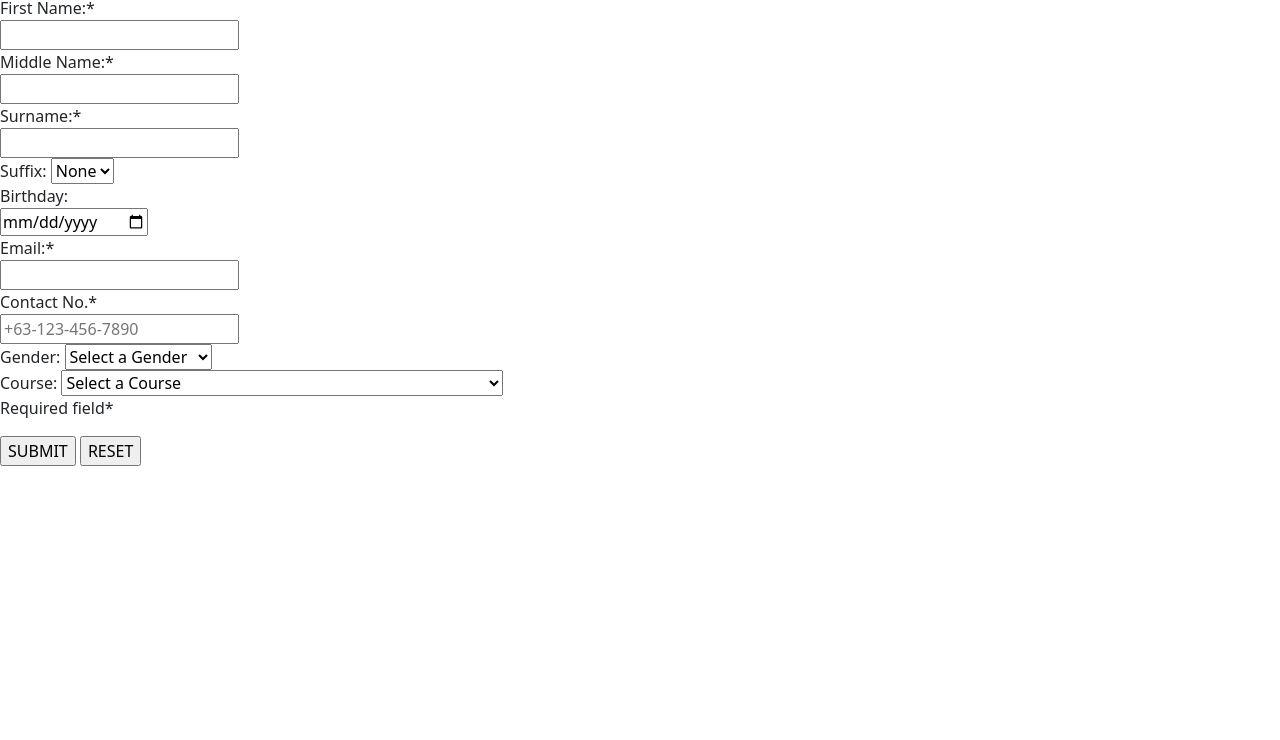
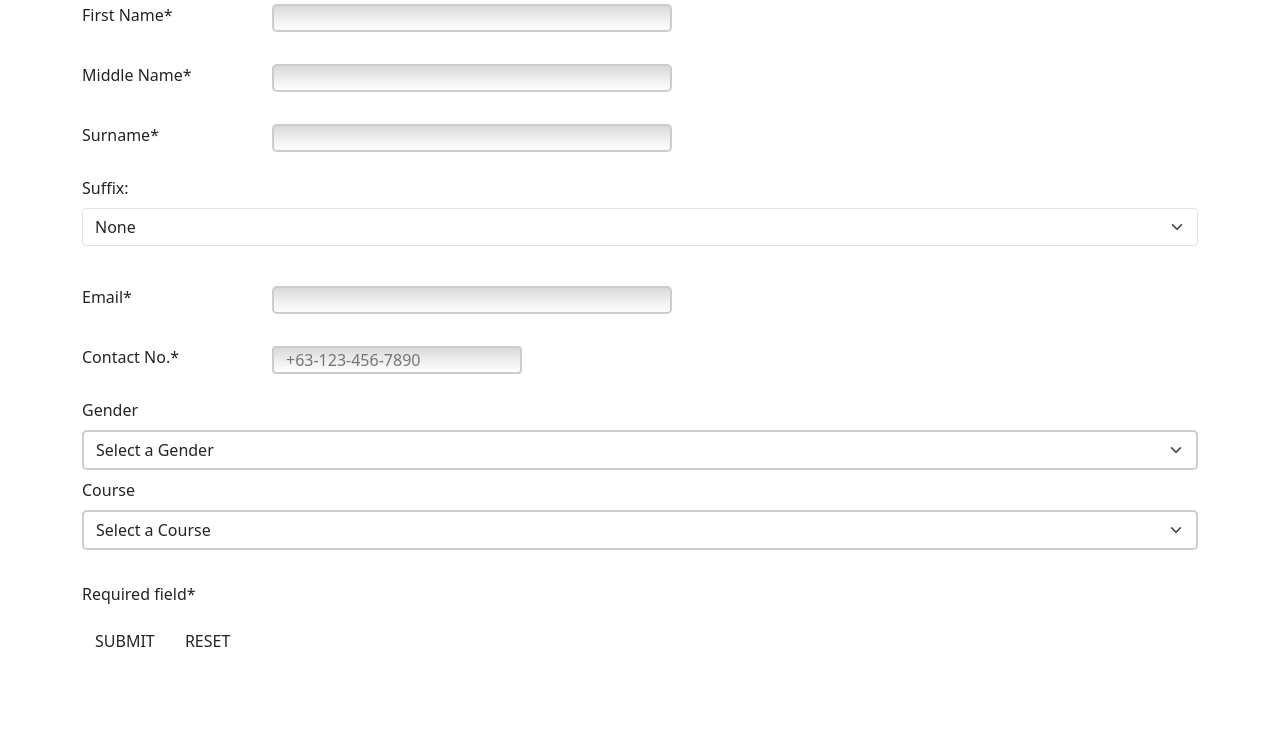
Before and after one commit to seanfrancisgenova/seanfrancisgenova.github.io, a plain HTML site: page module3/FA4/index.html in a window 1280 px wide. Shown: the part 60-800 px from the top of the page. Drawn offline with nearby package versions, Linux system fonts and the light colour scheme.

Commit message:
FA4 DONE

```diff
--- /dev/null
+++ b/module3/FA4/external_registration.css
@@ -0,0 +1,42 @@
+body {
+    font-family: system-ui, 'Open Sans', sans-serif;
+}
+input#firstname, input#midname, input#surname, input#email{
+    width: 400px;
+    height: 10px;
+    padding: 12px;
+    margin: 8px 0;
+    display:inline;
+    border: 2px solid #ccc;
+    border-radius: 5px;
+    background-image: linear-gradient(rgb(218, 218, 218), rgb(255, 255, 255));
+}
+
+select#suffix {
+    margin: 8px 0;
+    border-radius: 4px;
+}
+
+input[type="tel"]{
+    width: 250px;
+    height: 10px;
+    padding: 12px;
+    margin: 8px 0;
+    display:inline;
+    border: 2px solid #ccc;
+    border-radius: 4px;
+    background-image: linear-gradient(rgb(218, 218, 218), rgb(255, 255, 255));
+}
+
+select#gender {
+    margin: 8px 0;
+    display:inline;
+    border: 2px solid #ccc;
+    border-radius: 5px;
+}
+
+select#course {
+    margin: 8px 0;
+    border: 2px solid #ccc;
+    border-radius: 5px;
+}
--- a/module3/FA4/index.html
+++ b/module3/FA4/index.html
@@ -3,39 +3,63 @@
 <head>
     <meta charset="UTF-8">
     <meta name="viewport" content="width=device-width, initial-scale=1.0">
-    <link rel="stylesheet" href="https://cdn.jsdelivr.net/npm/bootstrap@5.3.3/dist/css/bootstrap.min.css">
+    <link href="https://cdn.jsdelivr.net/npm/bootstrap@5.3.6/dist/css/bootstrap.min.css" rel="stylesheet" integrity="sha384-4Q6Gf2aSP4eDXB8Miphtr37CMZZQ5oXLH2yaXMJ2w8e2ZtHTl7GptT4jmndRuHDT" crossorigin="anonymous">
+    <link rel="stylesheet" href="external_registration.css">
     <title>Registration Form</title>
 </head>
 <body>
-    <div>
+    <script src="https://cdn.jsdelivr.net/npm/bootstrap@5.3.6/dist/js/bootstrap.bundle.min.js" integrity="sha384-j1CDi7MgGQ12Z7Qab0qlWQ/Qqz24Gc6BM0thvEMVjHnfYGF0rmFCozFSxQBxwHKO" crossorigin="anonymous"></script>
+    <div class="container">
         <h1> School Registration Form</h1>
+
         <form name="Registration Form">
-            <label for="firstname"> First Name:* </label> <br>
-            <input type="text" id="firstname" required> <br>
 
-            <label for="midname"> Middle Name:* </label> <br>
-            <input type="text" id="midname" required> <br>
+            <div class="mb-3 row">
+                <label for="firstname" class="col-sm-2 col-form-label"> First Name* </label>
+                    <div class="col-sm-10">
+                        <input type="text" id="firstname" required>
+                    </div>
+            </div>
 
-            <label for="surname"> Surname:* </label> <br>
-            <input type="text" id="surname" required> <br>
+            <div class="mb-3 row">
+                <label for="midname" class="col-sm-2 col-form-label"> Middle Name* </label>
+                    <div class="col-sm-10">
+                        <input type="text" id="midname" required>
+                    </div>
+            </div>
+
+            <div class="mb-3 row">
+                <label for="surname" class="col-sm-2 col-form-label"> Surname* </label>
+                    <div class="col-sm-10">
+                        <input type="text" id="surname" required>
+                    </div>
+            </div>
+
 
             <label for="suffix"> Suffix:</label>
-            <select name="suffix" id="suffix">
+            <select select class="form-select" aria-label="Default select example" name="suffix" id="suffix">
                 <option value="none">None</option>
                 <option value="jr">Jr.</option>
                 <option value="sr">Sr.</option>
                 <option value="III">III</option>
             </select> <br>
-            <label for="bday">Birthday:</label> <br>
-            <input type="date"> <br>
-            <label for="email"> Email:* </label> <br>
-            <input type="text" id="email" required> <br>
 
-            <label for="contact"> Contact No.* </label> <br>
-            <input type="tel" id="contact" placeholder="+63-123-456-7890" pattern="[+63]{}-[0-9]{3}-[0-9]{3}-[0-9]{4}" required> <br>
+            <div class="mb-3 row">
+                <label for="email" class="col-sm-2 col-form-label"> Email* </label>
+                    <div class="col-sm-10">
+                        <input type="text" id="email" required>
+                    </div>
+            </div>
 
-            <label for="gender"> Gender:</label>
-            <select name="gender" id="gender">
+            <div class="mb-3 row">
+                <label for="contact" class="col-sm-2 col-form-label"> Contact No.* </label>
+                    <div class="col-sm-10">
+                        <input type="tel" id="contact" placeholder="+63-123-456-7890" pattern="[+63]{}-[0-9]{3}-[0-9]{3}-[0-9]{4}" required>
+                    </div>
+            </div>
+
+            <label for="gender"> Gender</label>
+            <select class="form-select" aria-label="Default select example" name="gender" id="gender">
                 <option value="gen">Select a Gender</option>
                 <option value="male">Male</option>
                 <option value="female">Female</option>
@@ -43,8 +67,8 @@
             </select>
             <br>
 
-            <label for="course"> Course:</label>
-            <select name="course" id="course">
+            <label for="course"> Course </label>
+            <select class="form-select" aria-label="Default select example" name="course" id="course">
                 <option value="ccourse">Select a Course</option>
                 <option value="bscs">Bachelor of Science in Computer Science</option>
                 <option value="bsit">Bachelor of Science in Information Technology</option>
@@ -59,10 +83,11 @@
                 <option value="bsme">Bachelor of Science in Mechanical Engineering</option>
             </select>
 
+            <br>
             <p>Required field*</p>
 
-            <input type="submit" value="SUBMIT">
-            <input type="reset" value="RESET">
+            <button type="submit" class="btn btn-default"> SUBMIT </button>
+            <button type="reset" class="btn btn-default"> RESET </button>
         </form>
     </div>
 </body>
```
